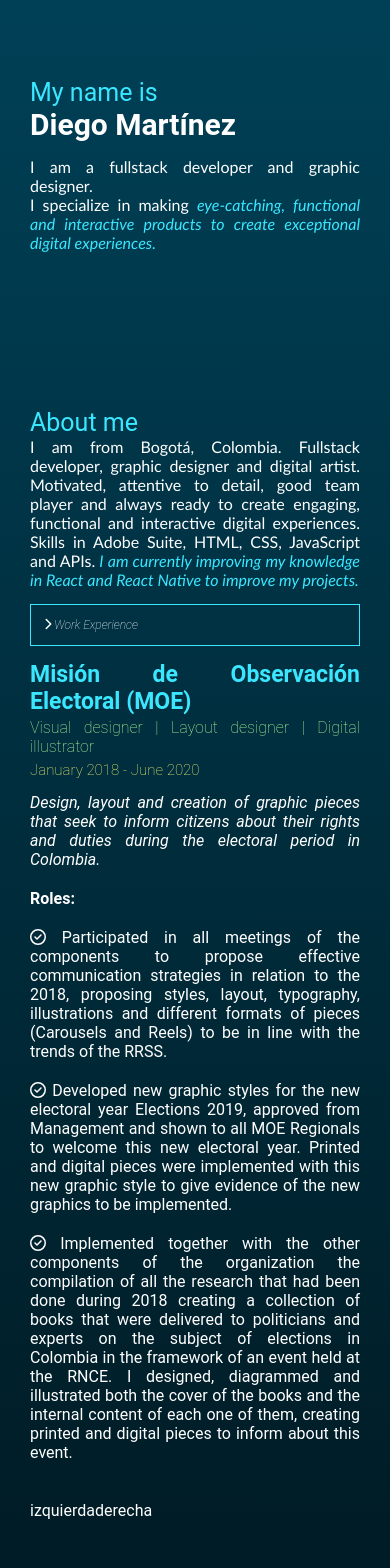
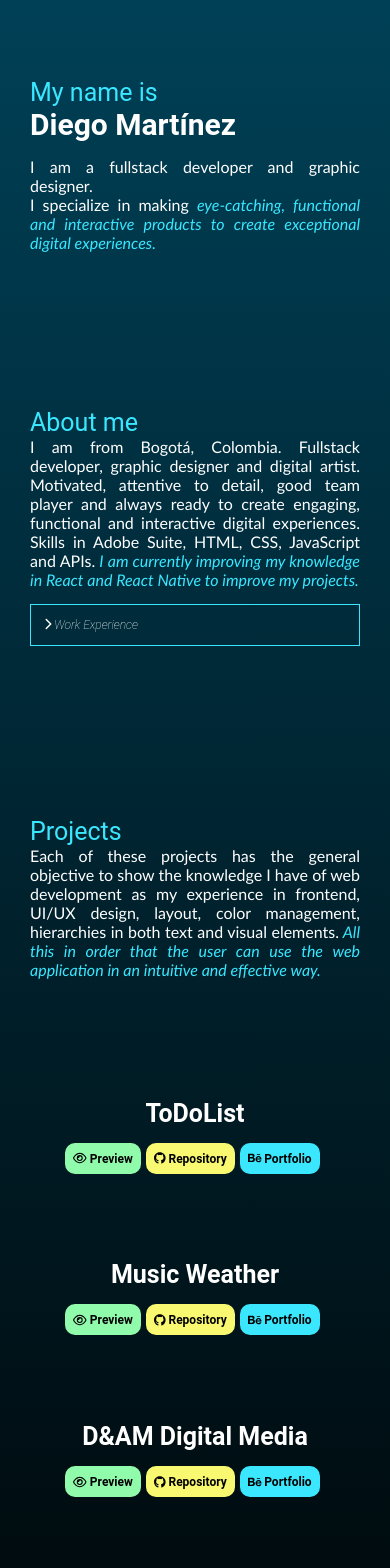
Before and after one commit to DiegoEMartinezZ/PortfolioWeb, a React (Create React App) app: page /#/ in a window 390 px wide. Shown: the top 1568 px of the page. Built offline with nearby package versions, Linux system fonts and the light colour scheme.

Commit message:
adding the slider for the work experience, the btn to expand and close the work experience when the btn is clicked, now we need to show the number of works and the total of works

```diff
--- a/src/components/experience/Experience.jsx
+++ b/src/components/experience/Experience.jsx
@@ -4,14 +4,26 @@ import { faChevronRight } from "@fortawesome/free-solid-svg-icons";
 import { ExpSlider } from "../../resources/expSlider/ExpSlider";
 
 const Experience = () => {
+  const workExperienceHandler = () => {
+    const openingArrow = document.querySelector(".arrow-work-exp");
+    const visibleWorkExperience = document.querySelector(".exp-container");
+
+    openingArrow.classList.toggle("active");
+    visibleWorkExperience.classList.toggle("show");
+  };
+
   return (
     <section>
-      <h1 id="details-info">
+      <h1 id="details-info" onClick={workExperienceHandler}>
         {" "}
-        <FontAwesomeIcon icon={faChevronRight} /> Work Experience
+        <FontAwesomeIcon
+          icon={faChevronRight}
+          className="arrow-work-exp"
+        />{" "}
+        Work Experience
       </h1>
 
-      <ExpSlider />
+      <ExpSlider value={workExperienceHandler} />
     </section>
   );
 };
--- a/src/resources/expSlider/ExpSlider.jsx
+++ b/src/resources/expSlider/ExpSlider.jsx
@@ -1,14 +1,16 @@
 import { FontAwesomeIcon } from "@fortawesome/react-fontawesome";
 import experience from "../experience/experience.json";
+import { faCircleCheck } from "@fortawesome/free-regular-svg-icons";
+import { faCaretLeft, faCaretRight } from "@fortawesome/free-solid-svg-icons";
+import { useState } from "react";
 import "../expSlider/expSlider.css";
-import { faCircleCheck } from "@fortawesome/free-regular-svg-icons";
-import { useState } from "react";
 
-export const ExpSlider = () => {
+export const ExpSlider = ({ workExperienceHandler }) => {
   const [idxSlider, setIdxSlider] = useState(0);
   const { id, name, position, years, txt, tasks } = experience[idxSlider];
+
   return (
-    <div>
+    <div className="exp-container" onClick={workExperienceHandler}>
       <li key={id} className="exp-slider">
         <h1 className="exp-title"> {name} </h1>
         <h5 className="exp-position"> {position} </h5>
@@ -22,7 +24,11 @@ export const ExpSlider = () => {
             return (
               <li key={idx} className="exp-tasks-container">
                 <p className="exp-task">
-                  <FontAwesomeIcon icon={faCircleCheck} /> {""}
+                  <FontAwesomeIcon
+                    icon={faCircleCheck}
+                    className="exp-check-task"
+                  />{" "}
+                  {""}
                   {task}
                 </p>{" "}
               </li>
@@ -31,19 +37,22 @@ export const ExpSlider = () => {
         </ul>
         <br />
       </li>
-
-      <button onClick={() => idxSlider > 0 && setIdxSlider(idxSlider - 1)}>
-        {" "}
-        izquierda{" "}
+      <section className="exp-btn-container">
+        <button
+          onClick={() => idxSlider > 0 && setIdxSlider(idxSlider - 1)}
+          className="exp-btn"
+        >
+          <FontAwesomeIcon icon={faCaretLeft} />
         </button>
         <button
           onClick={() =>
             idxSlider < experience.length - 1 && setIdxSlider(idxSlider + 1)
           }
+          className="exp-btn"
         >
-        {" "}
-        derecha{" "}
+          <FontAwesomeIcon icon={faCaretRight} />
         </button>
+      </section>
     </div>
   );
 };
--- a/src/resources/expSlider/expSlider.css
+++ b/src/resources/expSlider/expSlider.css
@@ -1,4 +1,32 @@
+.arrow-work-exp {
+  transition: 0.3s ease;
+}
+
+.arrow-work-exp.active {
+  transform: rotate(90deg);
+  transition: 0.3s ease;
+}
+
+.exp-container {
+  clip-path: polygon(0 0, 100% 0, 100% 0, 0 0);
+  transition: 0.5s ease;
+  border: #3ae7ff 1px solid;
+  padding: 2rem;
+  position: absolute;
+  top: 0;
+  right: 0;
+}
+
+.exp-container.show {
+  clip-path: polygon(0 0, 100% 0, 100% 100%, 0 100%);
+  transition: 0.3s ease;
+  border: #3ae7ff 1px solid;
+  padding: 2rem;
+  position: relative;
+}
+
 .exp-title {
+  font-weight: 500;
   font-size: 23px;
   margin: 6px 0;
   color: #3ae7ff;
@@ -27,3 +55,29 @@
 .exp-task {
   margin: 20px 0;
 }
+
+.exp-check-task {
+  color: #aeff99;
+}
+
+.exp-btn-container {
+  display: block;
+  text-align: center;
+}
+
+.exp-btn {
+  cursor: pointer;
+  margin: 0 15px;
+}
+
+.exp-btn:hover {
+  color: #aeff99;
+}
+
+@media only screen and (min-width: 250px) and (max-width: 1200px) {
+  .exp-title {
+    font-weight: 100;
+    font-family: "Gill Sans", "Gill Sans MT", Calibri, "Trebuchet MS",
+      sans-serif;
+  }
+}
```
Lines whose indentation alone changed are shown as unchanged.
